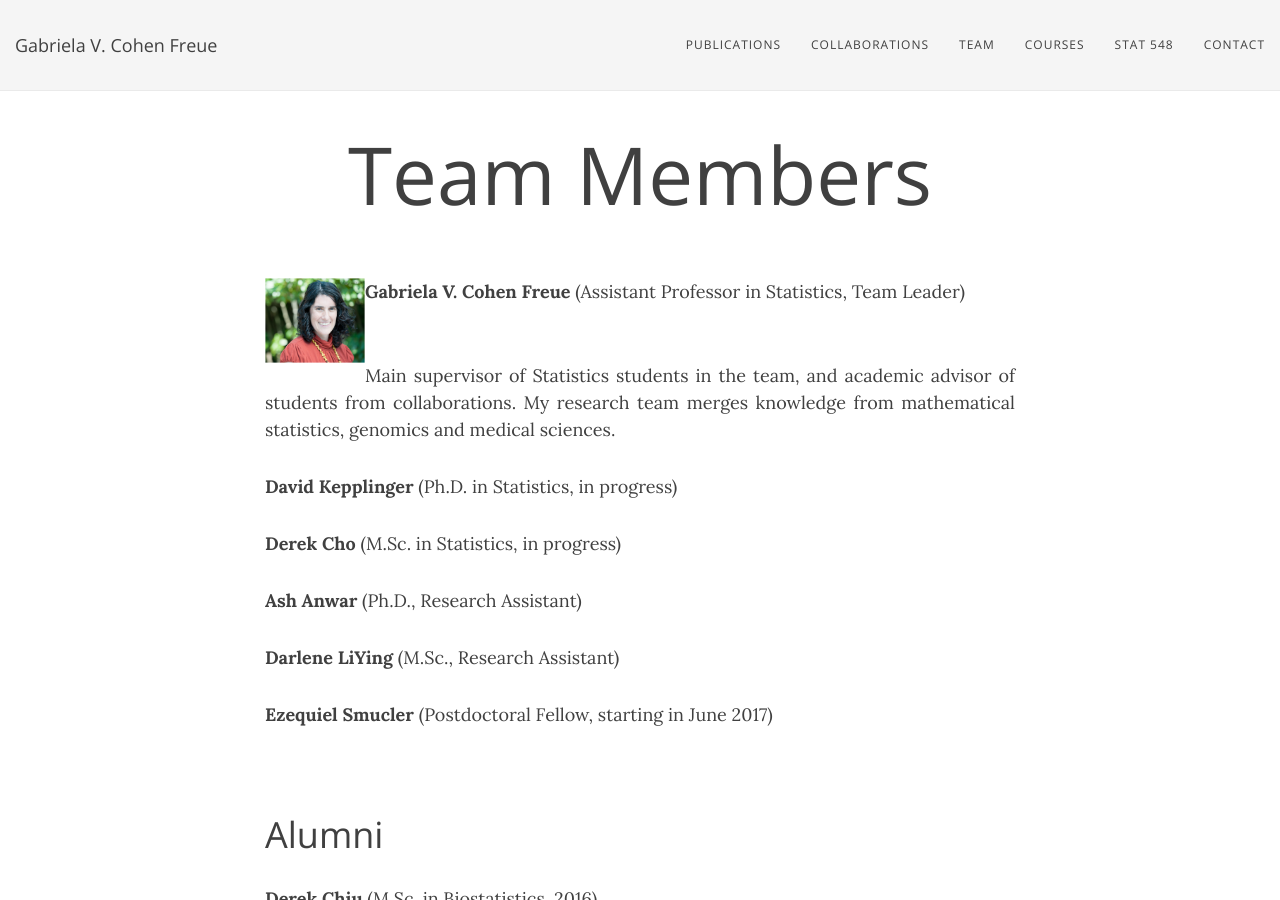
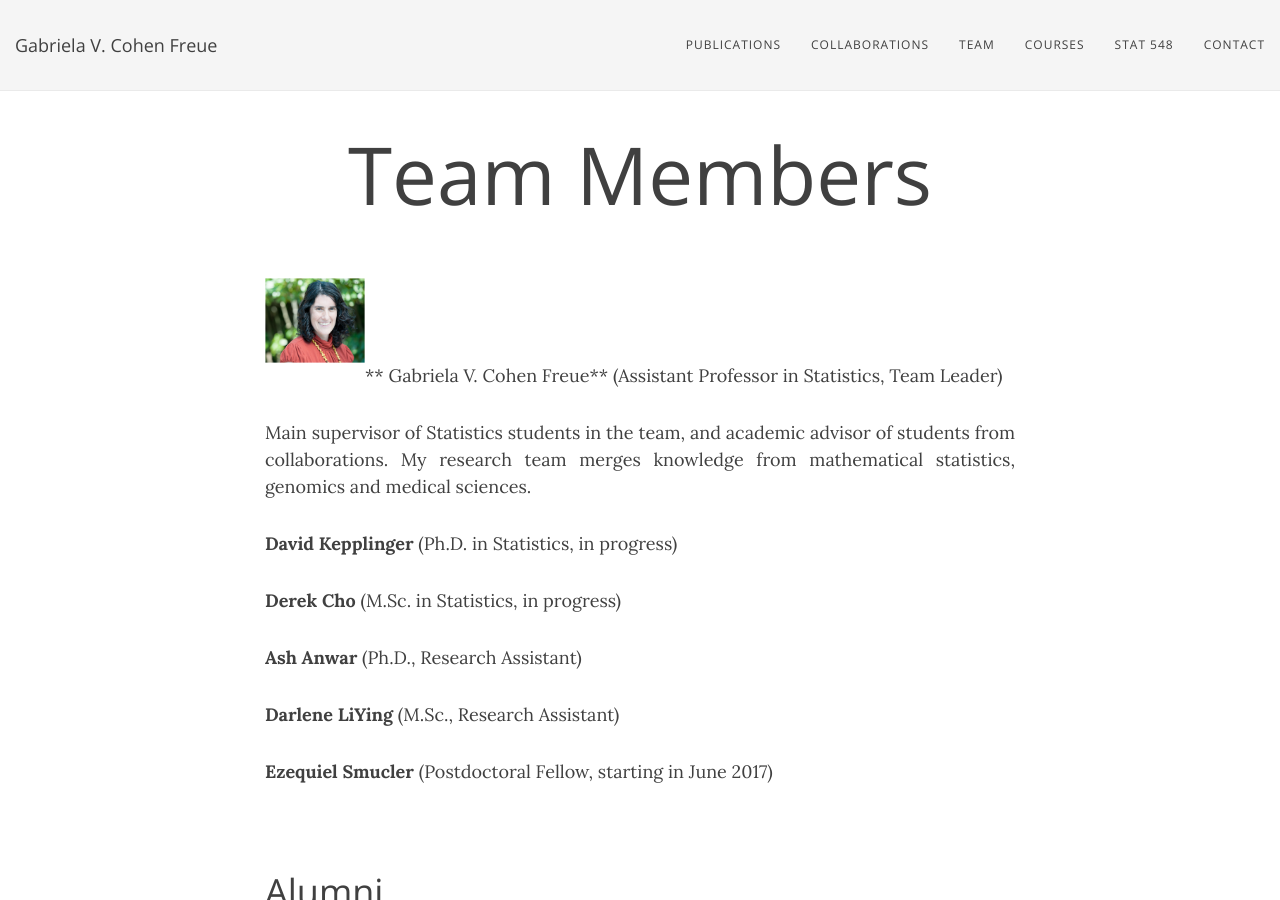
Before and after one commit to gcohenfr/gcohenfr.github.io, a Jekyll site: the page built from team.md, in a window 1280 px wide and 900 px high. Built offline with Jekyll 4.4.1, drawn with Linux system fonts in a browser that asks for light colours; nearby versions of some CDN libraries.

```diff
--- a/team.md
+++ b/team.md
@@ -4,10 +4,10 @@ title: Team Members
 ---
 
 <img style="float: left;" src="/img/me.png" height="85" width="100">
-
-  **Gabriela V. Cohen Freue** (Assistant Professor in Statistics, Team Leader)
 <br>
 <br>
+
+** Gabriela V. Cohen Freue** (Assistant Professor in Statistics, Team Leader)
 
 Main supervisor of Statistics students in the team, and academic advisor of students from collaborations. My research team merges knowledge from mathematical statistics, genomics and medical sciences.
 
```
